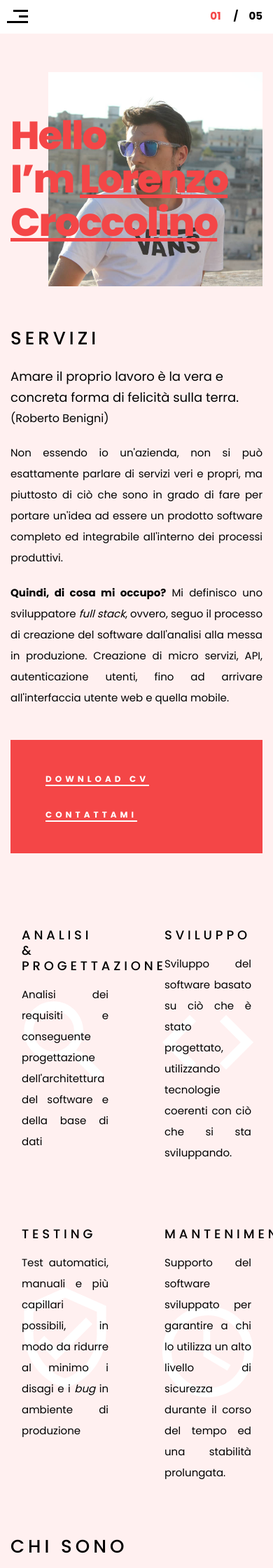
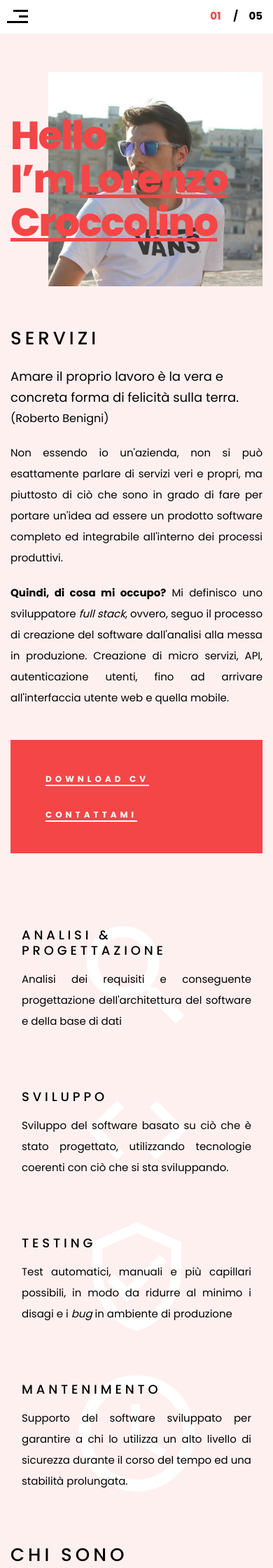
Before and after one commit to crocco95/lorenzocroccolino.com, a PHP site: page /preview.html in a window 390 px wide; the page is wider, and only the part inside the window is pictured. Shown: the top 2240 px of that part at 70% size. Run offline with PHP 8.4, Linux system fonts and the light colour scheme.

Commit message:
Fixed services block css for mobile

```diff
--- a/css/custom.css
+++ b/css/custom.css
@@ -51,8 +51,8 @@ small{
 }
 
 .serv-block-wrap .serv-block-item{
-    width: calc(50% - 1.5rem);
-    margin-bottom: 3rem;
+    /*width: calc(50% - 1.5rem);*/
+    /*margin-bottom: 3rem;*/
 }
 
 .serv-block-item{
```
